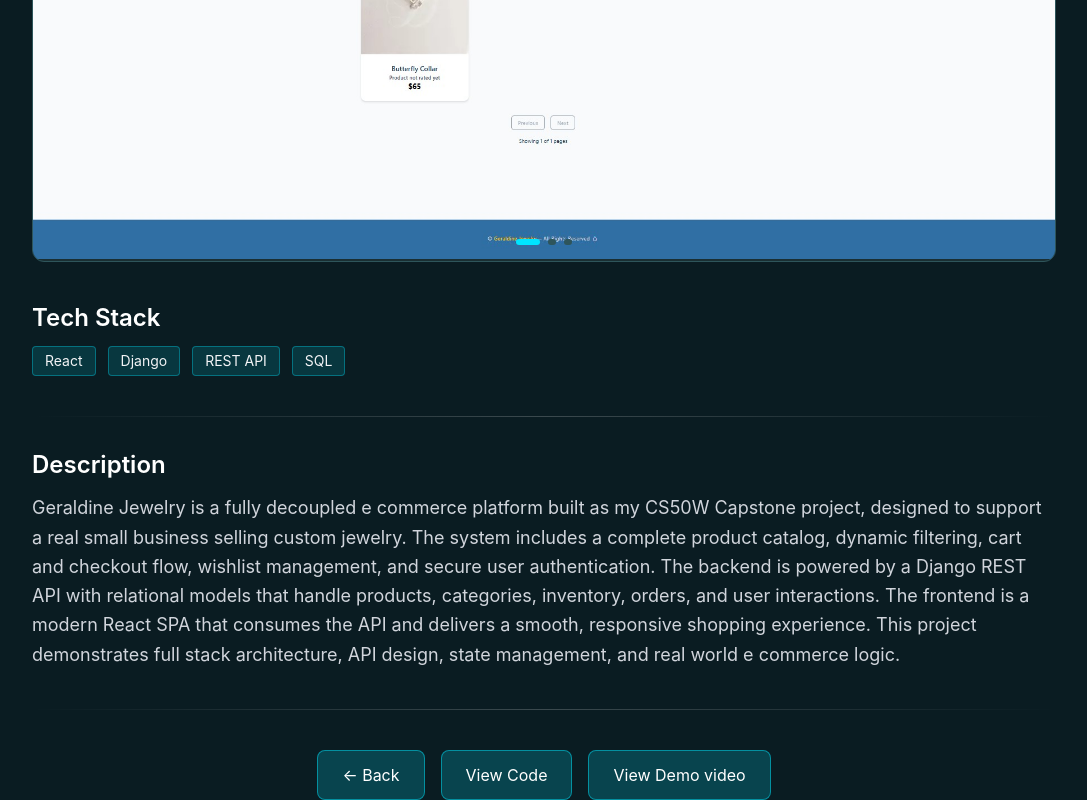
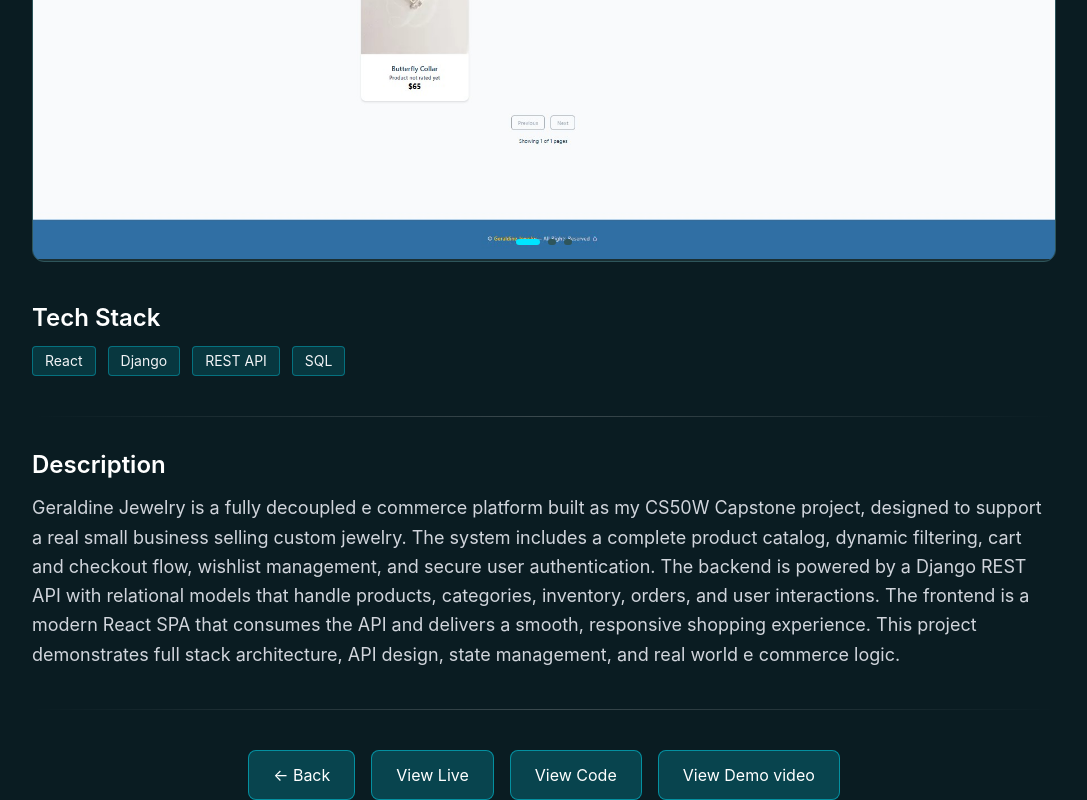
Before and after one commit to davidvm419-tech/juan-portfolio, a React (Vite) app in the folder portfolio/: page /project/1 in a window 1280 px wide. Shown: the part 518-1318 px from the top of the page, without its empty margins (96-1183 px from the left). Built offline with nearby package versions, Linux system fonts and the light colour scheme.

Commit message:
Added Geraldine jewelry link to live.

```diff
--- a/portfolio/src/projects.js
+++ b/portfolio/src/projects.js
@@ -13,7 +13,7 @@
         "/images/jewelry/settings.jpg",
       ],
       links: [
-        {label: "View Live", url: null},
+        {label: "View Live", url: "https://geraldine-jewelry-app.vercel.app/"},
         {label: "View Code", url: "https://github.com/davidvm419-tech/JewelryApp-Capstone"},
         {label: "View Demo video", url: "https://www.youtube.com/watch?v=es6B5ec65nk&list=PLZGPmIFUvv2Y_WK7MkWnMXoapaVevi_3U"},
       ],
```
